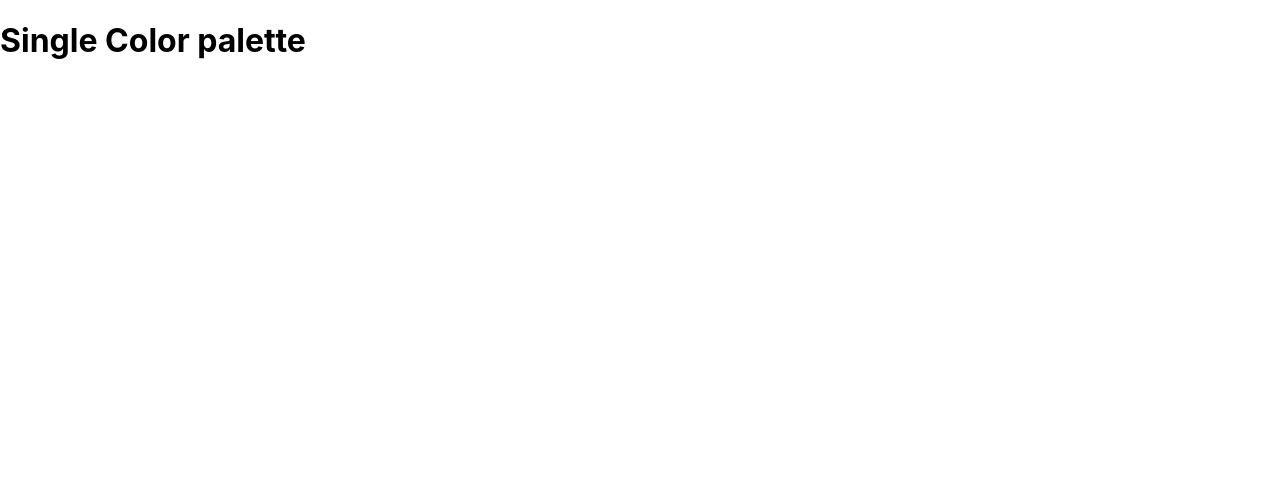
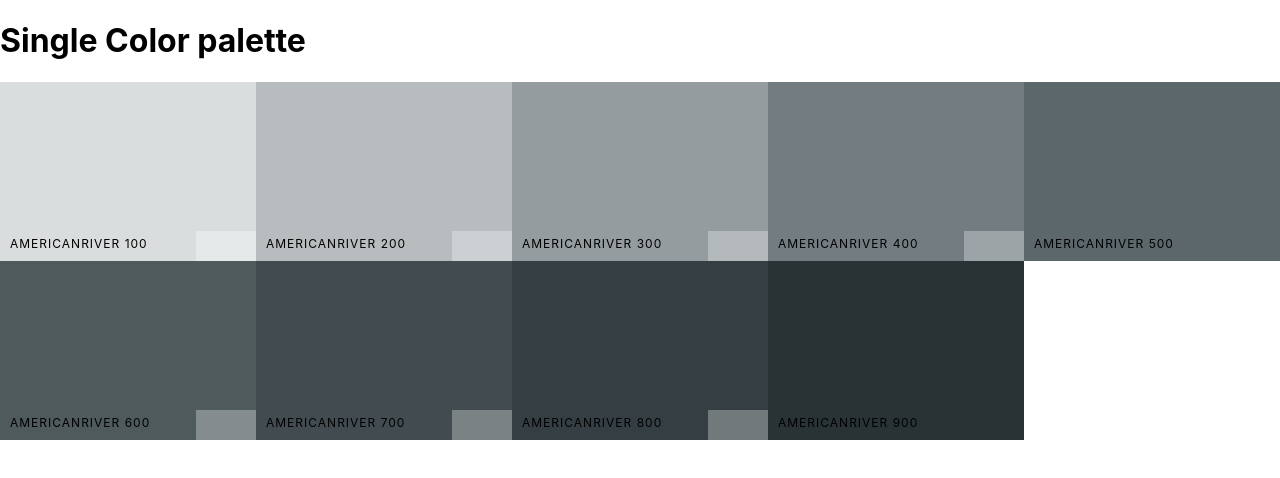
Before and after one commit to avsssai/react-colors, a React (Create React App) app: page /palette/flat-ui-colors-american/americanriver in a window 1280 px wide. Shown: the top 478 px of the page. Built offline with nearby package versions, Linux system fonts and the light colour scheme.

Commit message:
Displayed colors in SingleColorPalette

```diff
--- a/src/App.js
+++ b/src/App.js
@@ -28,7 +28,7 @@ class App extends Component {
           <Route exact path="/" render={(routeProps) => <PaletteList palettes={colorsSeeder} {...routeProps} />} />
           <Route exact path="/palette/:id" render={(routeProps) => <Palette palette={generatePalette(findPalette(routeProps.match.params.id))} {...routeProps} />} />
           {/* <Route exact path="/:palette/:id" render={(routeProps) => <h1>Individual Palette</h1>} /> */}
-          <Route exact path="/palette/:paletteId/:colorName" render={routeProps => <SingleColorPalette {...routeProps}/>} />
+          <Route exact path="/palette/:paletteId/:id" render={routeProps => <SingleColorPalette palette={generatePalette(findPalette(routeProps.match.params.paletteId))} id={routeProps.match.params.id} {...routeProps} />} />
         </Switch>
       </div>
     )
--- a/src/ColorBox.js
+++ b/src/ColorBox.js
@@ -10,6 +10,7 @@ export default class ColorBox extends Component {
       copied: false
     };
     this.changeCopyState = this.changeCopyState.bind(this);
+    this.handleMoreClick = this.handleMoreClick.bind(this);
   }
   changeCopyState() {
     this.setState(
@@ -23,10 +24,12 @@ export default class ColorBox extends Component {
 
   }
 
-
+  handleMoreClick(e) {
+    e.stopPropagation();
+  }
 
   render() {
-    const { background, name ,moreUrl} = this.props;
+    const { background, name ,moreUrl,showLink} = this.props;
     let {copied} = this.state;
     return (
       <CopyToClipboard text={background} onCopy={this.changeCopyState}>
@@ -42,9 +45,12 @@ export default class ColorBox extends Component {
             </div>
             <button className="copy-button">Copy</button>
             <div className="see-more" >
-              <Link to={moreUrl} onClick={e => e.stopPropagation()}>
+              {showLink && (
+                <Link to={moreUrl} onClick={this.handleMoreClick}>
                 More
               </Link>
+              )}
+
               </div>
           </div>
         </div>
--- a/src/Palette.js
+++ b/src/Palette.js
@@ -1,9 +1,9 @@
 import React, { Component } from "react";
-import NavBar from './NavBar';
+import NavBar from "./NavBar";
 import ColorBox from "./ColorBox";
-import Snackbar from '@material-ui/core/Snackbar';
-import IconButton from '@material-ui/core/IconButton';
-import CloseIcon from '@material-ui/icons/Close';
+import Snackbar from "@material-ui/core/Snackbar";
+import IconButton from "@material-ui/core/IconButton";
+import CloseIcon from "@material-ui/icons/Close";
 
 import "./Palette.css";
 
@@ -12,31 +12,29 @@ export default class Palette extends Component {
     super(props);
     this.state = {
       level: 500,
-      colorFormat: 'hex',
-      snackbarOpen: false
+      colorFormat: "hex",
+      snackbarOpen: false,
     };
     this.handleOnAfterChange = this.handleOnAfterChange.bind(this);
     this.handleChange = this.handleChange.bind(this);
     this.handleSnackbarClose = this.handleSnackbarClose.bind(this);
   }
-  handleOnAfterChange (level) {
-    this.setState({ level })
+  handleOnAfterChange(level) {
+    this.setState({ level });
   }
-  handleChange (format) {
+  handleChange(format) {
     this.setState({
       colorFormat: format,
-      snackbarOpen: true
-    })
+      snackbarOpen: true,
+    });
   }
-  handleSnackbarClose () {
+  handleSnackbarClose() {
     this.setState({
-      snackbarOpen: false
-    })
+      snackbarOpen: false,
+    });
   }
 
-
-
-  render () {
+  render() {
     const { palette } = this.props;
     let { level, colorFormat } = this.state;
     console.log(this.state.level);
@@ -44,25 +42,43 @@ export default class Palette extends Component {
       <div>
         {/* Header/Nav component goes here */}
         <div className="Palette">
-          <NavBar level={level} handleOnAfterChange={this.handleOnAfterChange} colorFormat={colorFormat} handleChange={this.handleChange} />
+          <NavBar
+            level={level}
+            handleOnAfterChange={this.handleOnAfterChange}
+            colorFormat={colorFormat}
+            handleChange={this.handleChange}
+          />
           <div className="Palette-colors">
             {palette.colors[level].map((color, i) => {
               return (
-                <ColorBox background={color[colorFormat]} name={color.name} key={i} moreUrl={`/palette/${palette.id}/${color.id}`}  />
+                <ColorBox
+                  background={color[colorFormat]}
+                  name={color.name}
+                  key={i}
+                  id={color.id}
+                  moreUrl={`/palette/${palette.id}/${color.id}`}
+                  showLink
+                  generateShades={this.generateShades}
+                />
               );
             })}
           </div>
           <Snackbar
             anchorOrigin={{
-              vertical: 'bottom',
-              horizontal: 'left'
+              vertical: "bottom",
+              horizontal: "left",
             }}
             autoHideDuration={4000}
             open={this.state.snackbarOpen}
             onClose={this.handleSnackbarClose}
             message={`Format changed to ${colorFormat.toUpperCase()}`}
             action={
-              <IconButton size="small" aria-label="close" color="inherit" onClick={this.handleClose}>
+              <IconButton
+                size="small"
+                aria-label="close"
+                color="inherit"
+                onClick={this.handleClose}
+              >
                 <CloseIcon fontSize="small" />
               </IconButton>
             }
@@ -76,7 +92,6 @@ export default class Palette extends Component {
             </div>
           </footer>
         </div>
-
       </div>
     );
   }
--- a/src/SingleColorPalette.js
+++ b/src/SingleColorPalette.js
@@ -1,10 +1,36 @@
 import React, { Component } from 'react'
+import ColorBox from './ColorBox';
+import "./Palette.css";
 
 export default class SingleColorPalette extends Component {
+    constructor(props){
+        super(props);
+        this.state = {
+            colorFormat:"hex"
+        }
+        this._getShades = this.generateShades(this.props.palette,this.props.id);
+    }
+    generateShades(palette,colorId) {
+        let shades = [];
+        let allColors = palette.colors;
+        for(let i in allColors){
+          let shade = allColors[i].find(color => color.id === colorId);
+          shades.push(shade);
+        }
+        console.log(shades.slice(1));
+        return shades.slice(1);
+
+      }
     render() {
+        let colorBoxes = this._getShades.map(color => {
+            return <ColorBox background={color[this.state.colorFormat]} name={color.name} key={color.name} showLink={false}/>
+        })
         return (
-            <div>
+            <div className="Palette">
                 <h1>Single Color palette</h1>
+                <div className="Palette-colors">
+                    {colorBoxes}
+                </div>
             </div>
         )
     }
```
